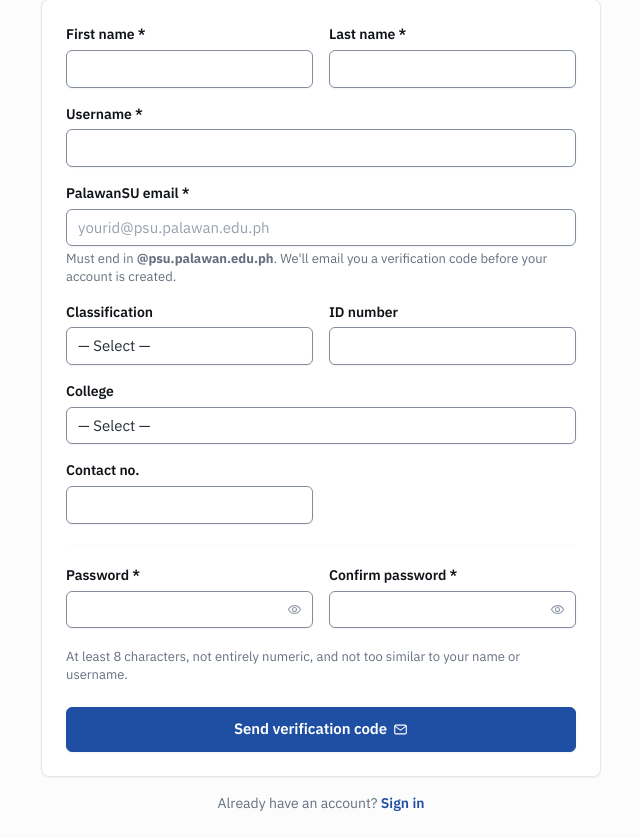
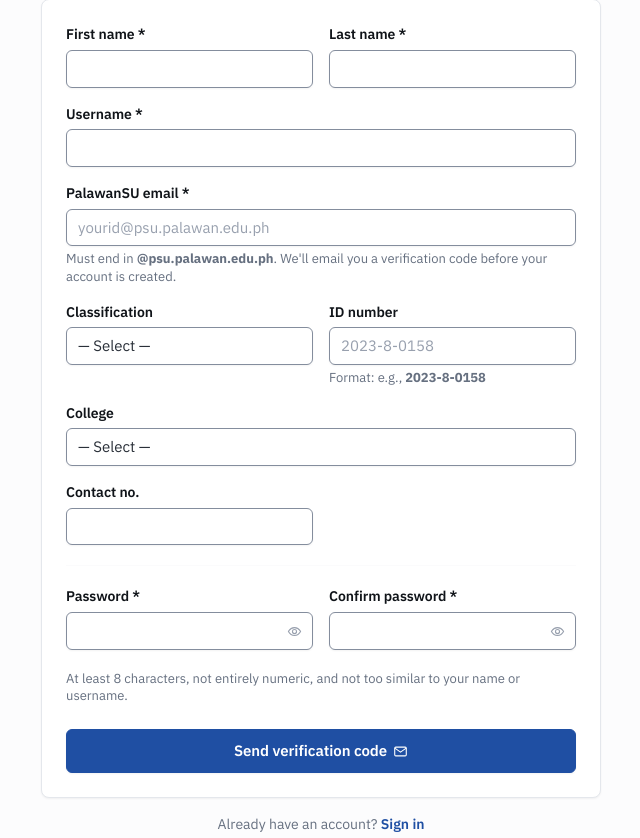
Before and after one commit to Hansyel-droid/Pal_Gate, a Django app: page /accounts/register/ in a window 1280 px wide. Shown: the part 133-971 px from the top of the page, without its empty margins (319-959 px from the left). Before the commit the page ends 944 px from the top, so only its background shows below. Run offline with Django 5.2, Linux system fonts and the light colour scheme; some libraries are stand-ins or nearby versions.

Commit message:
add format for the id number

```diff
--- a/accounts/forms.py
+++ b/accounts/forms.py
@@ -1,3 +1,4 @@
+import re
 import unicodedata
 
 from django import forms
@@ -45,7 +46,7 @@ class RegisterForm(UserCreationForm):
             'contact_number', 'password1', 'password2'
         ]
 
-def clean_email(self):
+    def clean_email(self):
         email = self.cleaned_data['email'].strip().lower()
         domain = settings.REGISTRATION_EMAIL_DOMAIN
 
@@ -67,6 +68,16 @@ def clean_email(self):
                 'An account with this email address already exists.'
             )
         return email
+
+    def clean_id_number(self):
+        id_number = self.cleaned_data.get('id_number', '').strip()
+        if id_number:
+            pattern = r'^\d{4}-\d{1,2}-\d{4}$'
+            if not re.match(pattern, id_number):
+                raise forms.ValidationError(
+                    'Enter a valid ID number format (e.g., 2023-8-0158).'
+                )
+        return id_number
 
 
 class OTPVerifyForm(forms.Form):
--- a/templates/accounts/register.html
+++ b/templates/accounts/register.html
@@ -62,7 +62,14 @@
                         <div class="col-sm-6">
                             <label for="id_id_number" class="form-label">ID number</label>
                             <input id="id_id_number" type="text" name="id_number" class="form-control"
-                                   value="{{ form.id_number.value|default:'' }}">
+                                   value="{{ form.id_number.value|default:'' }}"
+                                   placeholder="2023-8-0158"
+                                   pattern="\d{4}-\d{1,2}-\d{4}"
+                                   title="Format: 2023-8-0158"
+                                   aria-describedby="id_number_help">
+                            <p id="id_number_help" class="form-text">
+                                Format: e.g., <strong>2023-8-0158</strong>
+                            </p>
                         </div>
                         <div class="col-12">
                             <label for="id_college_department" class="form-label">College</label>
```
